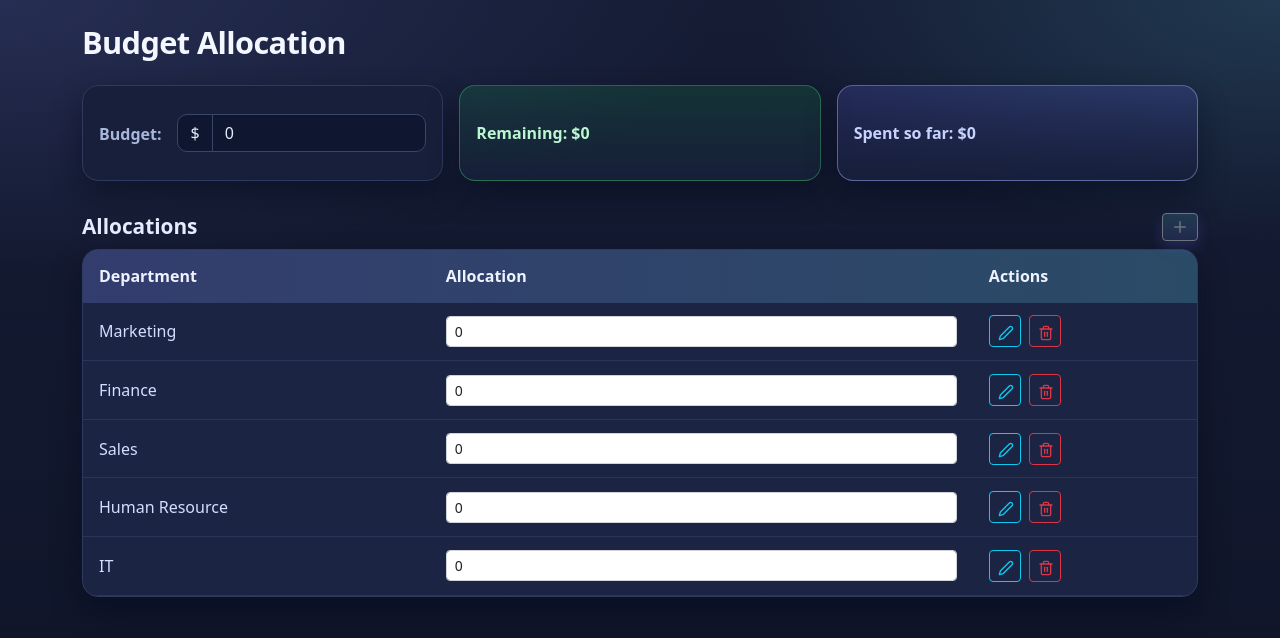
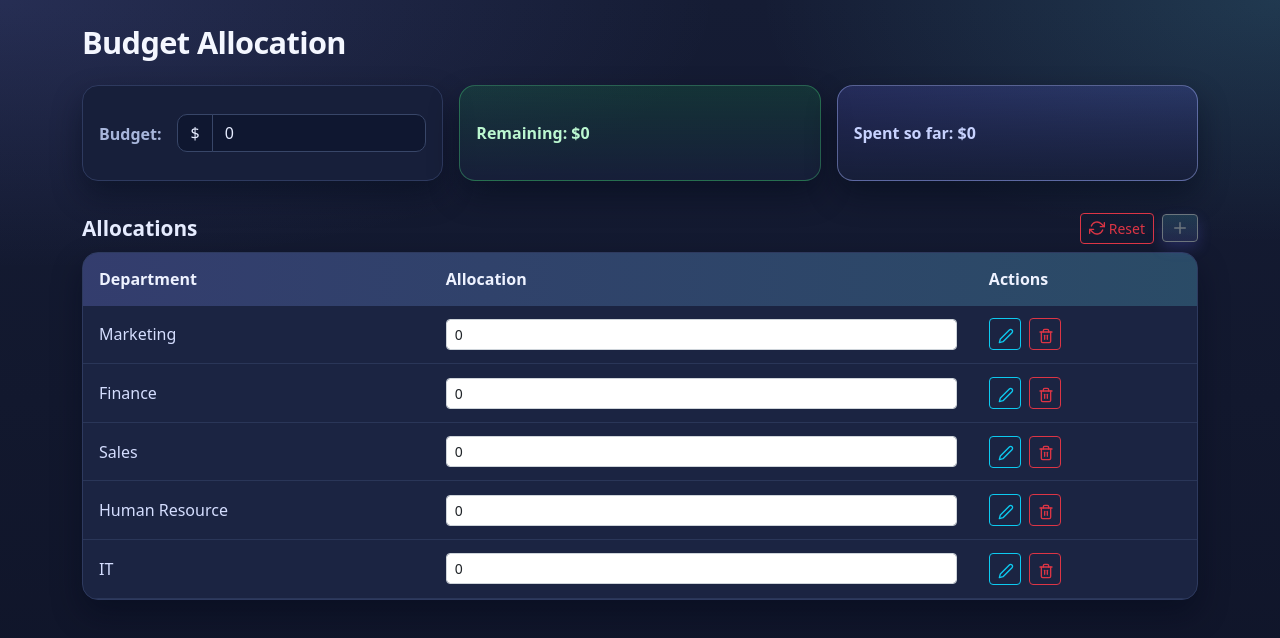
Before and after one commit to Darman1987/reactBudget, a React (Create React App) app: page / in a window 1280 px wide. Shown: the top 638 px of the page. Built offline with nearby package versions, Linux system fonts and the light colour scheme.

Commit message:
adding reset button

```diff
--- a/src/components/Budget.js
+++ b/src/components/Budget.js
@@ -2,12 +2,8 @@
 import React, { useContext, useEffect, useState } from 'react';
 import { AppContext } from '../context/AppContext';
 const Budget = () => {
-    const { budget, expenses, currency, currencies, dispatch} = useContext(AppContext);
+    const { budget, currency, currencies, dispatch} = useContext(AppContext);
     const [budgetInput, setBudgetInput] = useState(budget.toString());
-
-    const totalExpenses = expenses.reduce((total, item) => {
-        return (total += item.cost);
-    }, 0);
 
     useEffect(() => {
         setBudgetInput(budget.toString());
@@ -26,15 +22,6 @@ const Budget = () => {
             });
             return;
         }
-
-        if(parsedValue < totalExpenses){
-            dispatch({
-                type: 'SET_MESSAGE',
-                payload: 'The budget cannot be lower than spending.',
-            });
-            return;
-        }
-
 
         dispatch({
             type: 'SET_BUDGET',
--- a/src/components/ExpenseItem.js
+++ b/src/components/ExpenseItem.js
@@ -4,7 +4,7 @@ import { AppContext } from '../context/AppContext';
 import { FiEdit2, FiTrash2, FiCheck } from 'react-icons/fi';
 
 const ExpenseItem = (props) => {
-    const { dispatch, budget } = useContext(AppContext);
+    const { dispatch } = useContext(AppContext);
     const [allocationInput, setAllocationInput] = useState(props.cost.toString());
     const [departmentName, setDepartmentName] = useState(props.name);
     const [isEditing, setIsEditing] = useState(false);
@@ -17,19 +17,7 @@ const ExpenseItem = (props) => {
         setDepartmentName(props.name);
     }, [props.name]);
 
-    const notifyBudgetRequired = () => {
-        dispatch({
-            type: 'SET_MESSAGE',
-            payload: 'Please define the initial budget first.',
-        });
-    };
-
     const updateAllocation = (nextValue) => {
-        if (budget <= 0) {
-            notifyBudgetRequired();
-            return;
-        }
-
         if (nextValue === '') {
             return;
         }
@@ -96,18 +84,9 @@ const ExpenseItem = (props) => {
                 value={allocationInput}
                 placeholder='0'
                 onChange={(event) => {
-                    if (budget <= 0) {
-                        notifyBudgetRequired();
-                        return;
-                    }
                     const nextValue = event.target.value;
                     setAllocationInput(nextValue);
                     updateAllocation(nextValue);
-                }}
-                onFocus={() => {
-                    if (budget <= 0) {
-                        notifyBudgetRequired();
-                    }
                 }}
                 onBlur={() => {
                     if (allocationInput === '') {
--- a/src/components/ExpenseList.js
+++ b/src/components/ExpenseList.js
@@ -3,6 +3,7 @@ import React, { useContext } from 'react';
 import ExpenseItem from './ExpenseItem';
 import { AppContext } from '../context/AppContext';
 import AddDepartmentButton from './AddDepartmentButton';
+import ResetButton from './ResetButton';
 
 const ExpenseList = () => {
     const { expenses } = useContext(AppContext);
@@ -11,7 +12,10 @@ const ExpenseList = () => {
         <>
         <div className='d-flex justify-content-between align-items-center mt-3 mb-2 allocation-title-wrap'>
             <h3 className='mb-0'>Allocations</h3>
-            <AddDepartmentButton />
+            <div className='allocation-actions'>
+                <ResetButton />
+                <AddDepartmentButton />
+            </div>
         </div>
         <div className='allocation-table-card'>
         <table className='table table-modern mb-0'>
--- /dev/null
+++ b/src/components/ResetButton.js
@@ -0,0 +1,26 @@
+import React, { useContext } from 'react';
+import { FiRefreshCw } from 'react-icons/fi';
+import { AppContext } from '../context/AppContext';
+
+const ResetButton = () => {
+    const { dispatch } = useContext(AppContext);
+
+    const handleReset = () => {
+        dispatch({ type: 'RESET_ALL' });
+    };
+
+    return (
+        <button
+            type='button'
+            className='btn btn-outline-danger btn-sm d-inline-flex align-items-center justify-content-center reset-btn'
+            onClick={handleReset}
+            aria-label='Reset all allocations and budget'
+            title='Reset all'
+        >
+            <FiRefreshCw size={16} />
+            <span className='ms-1'>Reset</span>
+        </button>
+    );
+};
+
+export default ResetButton;
--- a/src/context/AppContext.js
+++ b/src/context/AppContext.js
@@ -218,6 +218,19 @@ export const AppReducer = (state, action) => {
                 ...state,
                 message: null,
             };
+        case 'RESET_ALL':
+            return {
+                ...state,
+                budget: 0,
+                expenses: state.expenses.map((expense) => {
+                    return {
+                        ...expense,
+                        cost: 0,
+                    };
+                }),
+                message: null,
+                confirmDelete: null,
+            };
         default:
             return state;
     }
--- a/src/index.css
+++ b/src/index.css
@@ -154,6 +154,12 @@ code {
   font-weight: 700;
   color: #e6ecff;
   padding-right: 0.75rem;
+}
+
+.allocation-actions {
+  display: flex;
+  align-items: center;
+  gap: 0.5rem;
 }
 
 .allocation-table-card {
@@ -347,6 +353,10 @@ code {
   margin-left: 0.5rem;
 }
 
+.reset-btn {
+  white-space: nowrap;
+}
+
 .action-icon-btn {
   width: 32px;
   height: 32px;
```
